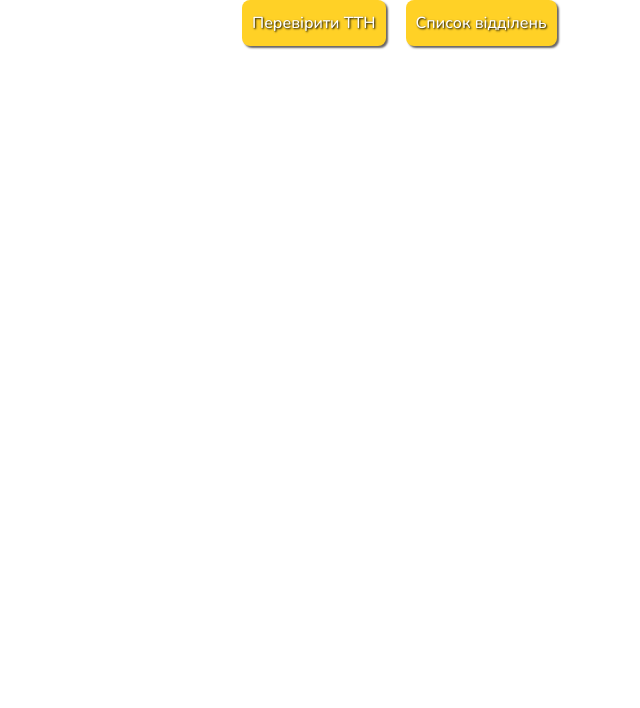
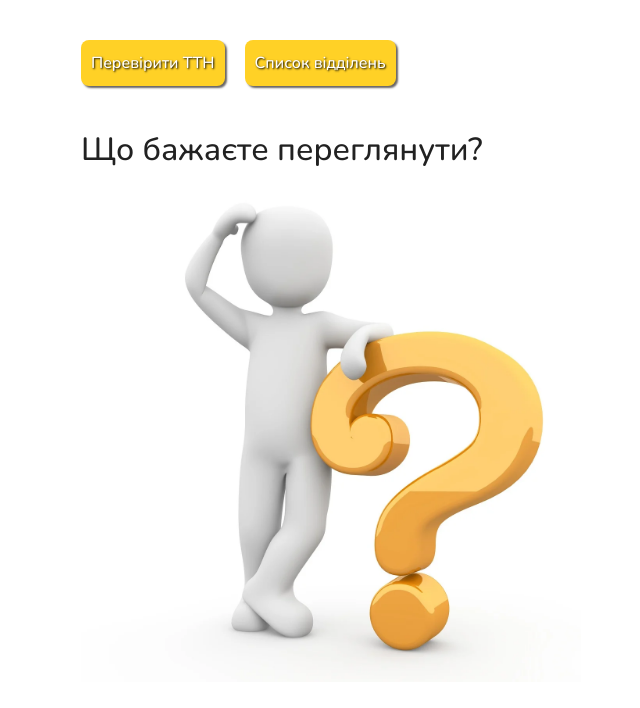
Before and after one commit to Svitlana-Yudina/react-new-mail, a React (Create React App) app: page /#/ in a window 1280 px wide. Shown: the top 708 px of the page, without its empty margins (14-654 px from the left). Built offline with nearby package versions, Linux system fonts and the light colour scheme.

Commit message:
homePage is implemented

```diff
--- a/src/App.tsx
+++ b/src/App.tsx
@@ -1,6 +1,7 @@
 import React from 'react';
 import { Navigate, Route, Routes } from 'react-router-dom';
 import './App.scss';
+import { HomePage } from './components/HomePage';
 import { StartButton } from './components/StartButton';
 import { Tracking } from './components/Tracking';
 import { WarehouseList } from './components/WarehouseList';
@@ -13,11 +14,11 @@ export const App: React.FC = () => {
         <StartButton type={Actions.track} to="/track"/>
         <StartButton type={Actions.adresses} to="/adresses"/>
       </div>
+
       <div className="app__content">
         <Routes>
-          {/* <Route path="*" element={(<NotFoundPage />)} /> */}
           <Route path="/home" element={(<Navigate to="/" replace />)} />
-          {/* <Route path="/" element={(<HomePage />)} /> */}
+          <Route path="/" element={(<HomePage />)} />
           <Route path="/track" element={(<Tracking />)} />
           <Route path="/adresses" element={(<WarehouseList />)} />
         </Routes>
--- a/src/app.scss
+++ b/src/app.scss
@@ -2,16 +2,21 @@
 
 .app {
   margin: 0 auto;
+  padding: 40px 10px;
   max-width: 1170px;
-  text-align: center;
+
+  @include onTablet {
+    padding: 40px;
+  }
 
   &__menu {
-    margin: 0 auto;
+    margin: 0 auto 2em;
     display: flex;
     justify-content: space-around;
-    max-width: 768px;
+    max-width: 500px;
 
     @include onTablet {
+      margin: 0 0 2em;
       justify-content: start;
       gap: 20px;
     }
--- /dev/null
+++ b/src/components/HomePage/HomePage.scss
@@ -0,0 +1,24 @@
+@import '../../utils/mixins';
+
+.homepage {
+  &__title {
+    font-weight: 500;
+    text-align: center;
+
+    @include onTablet {
+      text-align: start;
+    }
+  }
+
+  &__image {
+    background-image: url('../../images/question-mark-1019993_1280.webp');
+    background-size: contain;
+    background-repeat: no-repeat;
+    background-position: top;
+    height: 500px;
+
+    @include onTablet {
+      background-position: 0 0;
+    }
+  }
+}
--- /dev/null
+++ b/src/components/HomePage/HomePage.tsx
@@ -0,0 +1,13 @@
+import React from 'react';
+import './HomePage.scss';
+
+export const HomePage: React.FC = () => {
+  return (
+    <div className="homepage">
+      <h1 className="homepage__title">
+        Що бажаєте переглянути?
+      </h1>
+      <div className="homepage__image"></div>
+    </div>
+  );
+}
--- /dev/null
+++ b/src/components/HomePage/index.ts
@@ -0,0 +1 @@
+export * from './HomePage';
--- a/src/utils/normalize.scss
+++ b/src/utils/normalize.scss
@@ -13,6 +13,10 @@
   font-display: swap;
 }
 
+* {
+  box-sizing: border-box;
+}
+
 html {
   font-family: 'Nunito', sans-serif;
   font-style: normal;
@@ -20,7 +24,6 @@ html {
   font-size: 16px;
   line-height: 26px;
   color: rgba(0, 0, 0, 0.87);
-  scroll-behavior: smooth;
 }
 
 body {
@@ -42,6 +45,6 @@ label {
 
 h1,
 h2 {
-  font-size: 40px;
-  line-height: 40px;
+  font-size: 2em;
+  line-height: 2em;
 }
```
Also changed, not shown: src/images/question-mark-1019993_1280.webp (added).
